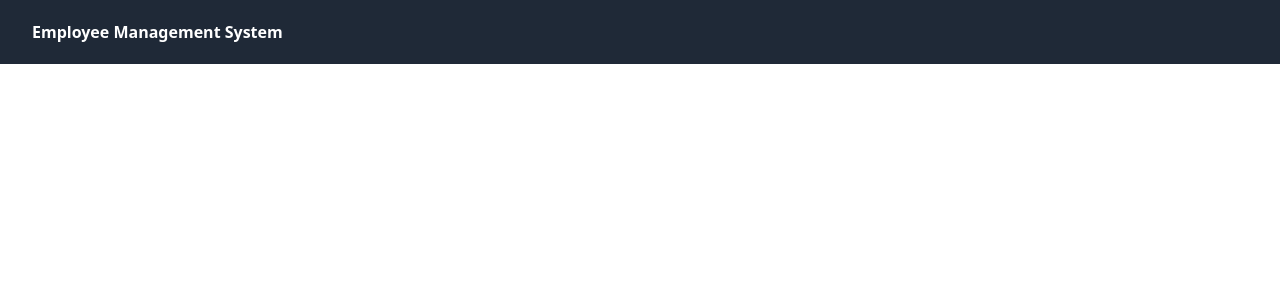
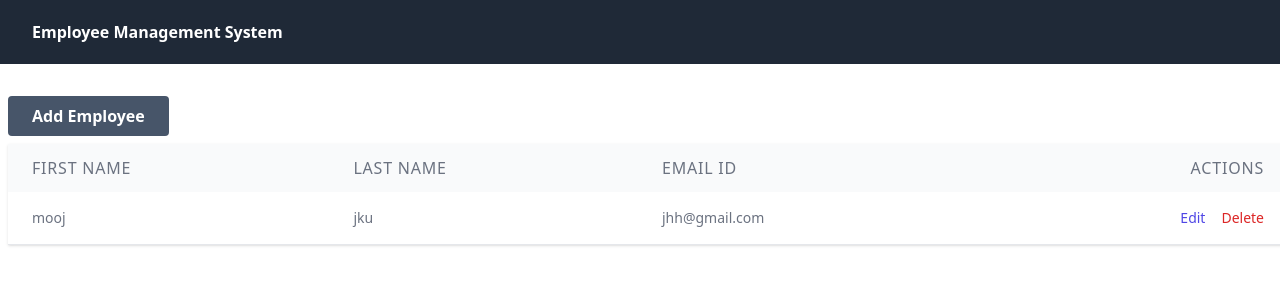
Before and after one commit to ajaySingh2615/employeeManagementProject, a React (Create React App) app in the folder employee-management-system-ui/: page / in a window 1280 px wide. Shown: the top 300 px of the page. Built offline with nearby package versions, Linux system fonts and the light colour scheme.

Commit message:
"Created add employeeList component in react"

```diff
--- a/employee-management-system-ui/src/components/EmployeeList.js
+++ b/employee-management-system-ui/src/components/EmployeeList.js
@@ -2,11 +2,54 @@
 
 class EmployeeList extends Component {
     render() {
-        return (
-            <div>
+        return (<div className="container mx-2 my-8">
+            <div className="h-12">
+                <button className="rounded bg-slate-600 text-white px-6 py-2 font-semibold">Add Employee</button>
+            </div>
 
+            <div className="flex shadow border-b">
+                <table className="min-w-full">
+                    <thead className="bg-gray-50">
+                    <tr>
+                        <th className="text-left font-medium text-gray-500 uppercase tracking-wider py-3 px-6">First
+                            Name
+                        </th>
+                        <th className="text-left font-medium text-gray-500 uppercase tracking-wider py-3 px-6">Last
+                            Name
+                        </th>
+                        <th className="text-left font-medium text-gray-500 uppercase tracking-wider py-3 px-6">Email
+                            Id
+                        </th>
+                        <th className="text-right font-medium text-gray-500 uppercase tracking-wider py-3 px-6">Actions</th>
+                    </tr>
+                    </thead>
+
+                    <tbody className="bg-white">
+                    <tr>
+                        <td className="text-left px-6 py-4 whitespace-nowrap">
+                            <div className="text-sm text-gray-500">
+                                mooj
+                            </div>
+                        </td>
+                        <td className="text-left px-6 py-4 whitespace-nowrap">
+                            <div className="text-sm text-gray-500">
+                                jku
+                            </div>
+                        </td>
+                        <td className="text-left px-6 py-4 whitespace-nowrap">
+                            <div className="text-sm text-gray-500">
+                                jhh@gmail.com
+                            </div>
+                        </td>
+                        <td className="text-right px-6 py-4 whitespace-nowrap font-medium text-sm">
+                            <a href="#" className="text-indigo-600 hover:text-indigo-800 px-4">Edit</a>
+                            <a href="#" className="text-red-600 hover:text-red-800">Delete</a>
+                        </td>
+                    </tr>
+                    </tbody>
+                </table>
             </div>
-        );
+        </div>);
     }
 }
 
```
